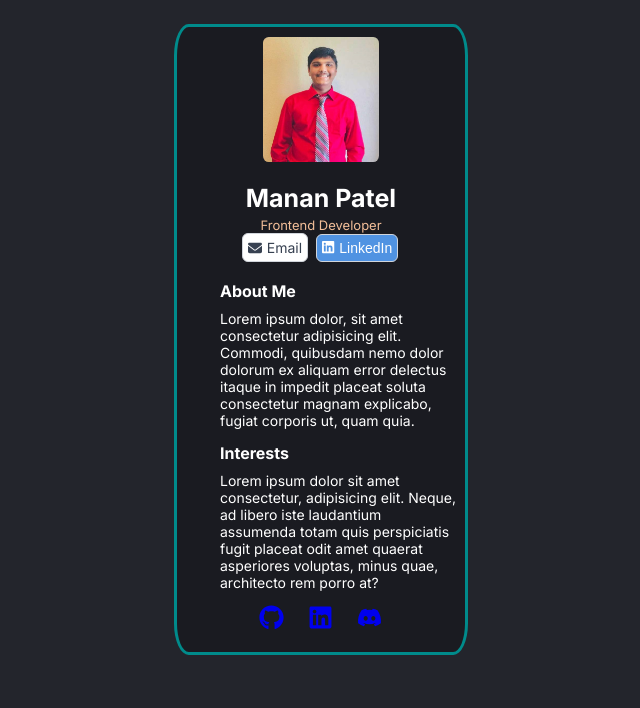
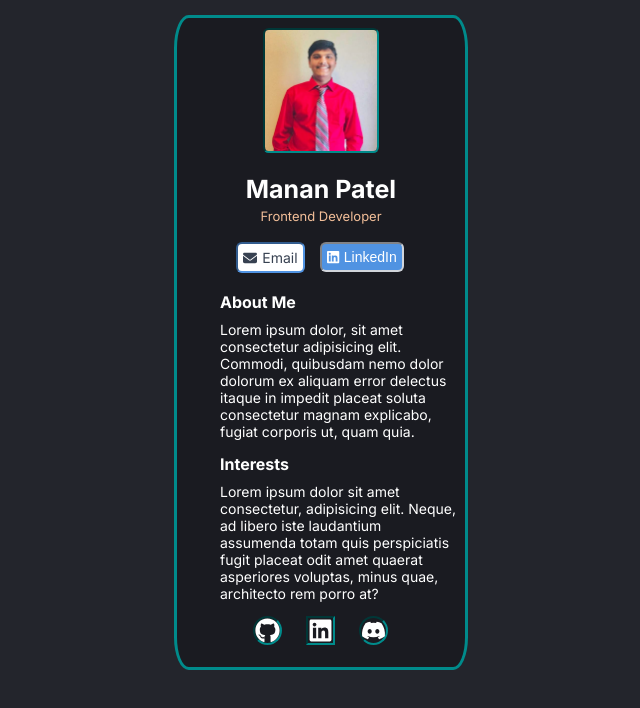
Before and after one commit to Manan-dev/Business-Card, a React (Create React App) app: page / in a window 1280 px wide. Shown: the top 708 px of the page, without its empty margins (319-959 px from the left). Built offline with nearby package versions, Linux system fonts and the light colour scheme.

Commit message:
added css to buttons and icons

```diff
--- a/public/style.css
+++ b/public/style.css
@@ -14,8 +14,8 @@ body {
 	color: white;
 	width: 23vw;
 	max-height: 100vh;
-	margin-top: 8%;
-	margin-bottom: 8%;
+	margin-top: 5%;
+	margin-bottom: 5%;
 	background-color: #1a1b21;
 	display: flex;
 	flex-direction: column;
@@ -29,6 +29,7 @@ body {
 	width: 40%;
 	margin-top: 10px;
 	border-radius: 5%;
+	border: 2px inset darkcyan;
 }
 
 .body--container {
@@ -52,38 +53,45 @@ body {
 	line-height: 15px;
 }
 
-.email {
-	color: #f5f5f5;
-	font-weight: 400;
-	font-size: 11px;
-}
-
 .social--buttons {
 	display: flex;
 	flex-direction: row;
 	justify-content: center;
 	align-items: center;
 	padding: 0 13px 9px 11px;
-	gap: 8px;
+	margin-top: 18px;
+	gap: 15px;
 }
 
 .email--button {
 	background: #ffffff;
-	border: 1px solid #d1d5db;
+	border: 2px inset #5093e2;
 	border-radius: 6px;
 	font-size: 14px;
 	color: #374151;
 	padding: 5px;
 }
 
+.email--button:hover {
+	cursor: pointer;
+	transform: scale(1.2);
+	transition: all 0.3s ease-in-out;
+}
+
 .linkedin--button {
 	background: #5093e2;
-	border: 1px solid #d1d5db;
+	border: 2px inset #d1d5db;
 	border-radius: 6px;
 	font-weight: 500;
 	font-size: 14px;
 	color: white;
 	padding: 5px;
+}
+
+.linkedin--button:hover {
+	cursor: pointer;
+	transform: scale(1.2);
+	transition: all 0.3s ease-in-out;
 }
 
 .email--icon,
@@ -132,8 +140,17 @@ body {
 .icon {
 	width: 25px;
 	height: 25px;
+	color: #fff;
+	border: 2px inset darkcyan;
+}
+
+.icon--secondary {
+	border-radius: 50%;
 }
 
 .icon:hover {
 	cursor: pointer;
+	transform: scale(1.2);
+	border: 2px solid darkcyan;
+	transition: all 0.3s ease-in-out;
 }
```
